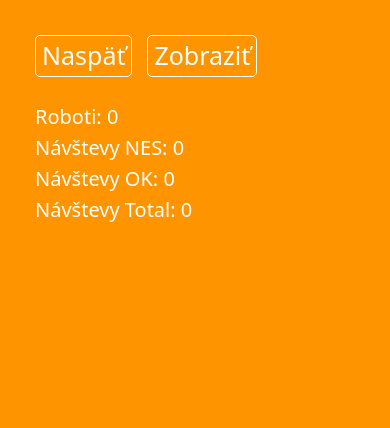
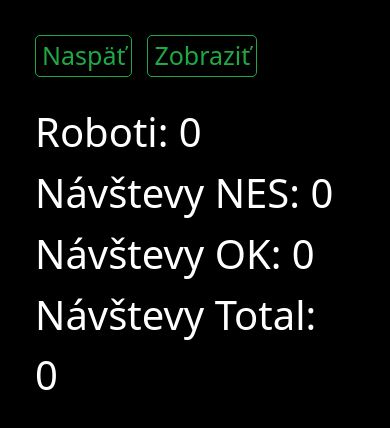
Before and after one commit to pkvarg/vite-dvl, a React (Vite) app in the folder client/: page /counter in a window 390 px wide. Shown: the top 428 px of the page. Built offline with nearby package versions, Linux system fonts and the light colour scheme; no server answers.

Commit message:
admin mob logout

```diff
--- a/client/src/Pages/Admin.jsx
+++ b/client/src/Pages/Admin.jsx
@@ -15,6 +15,7 @@
 import axios from 'axios'
 import './../admin.css'
 import { RiLogoutBoxRLine } from 'react-icons/ri'
+import { FcStatistics } from 'react-icons/fc'
 
 const Admin = () => {
   const navigate = useNavigate()
@@ -250,6 +251,9 @@
     window.open('https://drive.google.com', '_blank')
   }
 
+  const goCounter = () => {
+    navigate('/counter')
+  }
   return (
     <>
       <div className='admin'>
@@ -271,16 +275,18 @@
                 alt='Google-Drive'
                 onClick={openGoogleDrive}
               />
-              <a className='go-to-stats' href='/counter'>
-                Štatistiky
-              </a>
+
+              <FcStatistics className='stats' onClick={goCounter} />
+
               <RiLogoutBoxRLine className='logout-icon' onClick={signUserOut} />
             </div>
           ) : (
             <>
-              <a className='go-to-stats' href='/counter'>
+              {/* <a className='go-to-stats' href='/counter'>
                 Štatistiky
-              </a>
+              </a> */}
+              <FcStatistics className='stats-nosign-in' onClick={goCounter} />
+
               <img
                 className='google-sign-in'
                 src='/img/google.webp'
--- a/client/src/admin.css
+++ b/client/src/admin.css
@@ -376,7 +376,33 @@
   cursor: pointer;
 }
 
-.go-to-stats {
+.stats {
+  font-size: 40px;
+  cursor: pointer;
+  margin-bottom: 8%;
+}
+
+.stats:hover {
+  background-color: white;
+  border-radius: 50px;
+  border: 2px solid #1fa945;
+  width: 60px;
+}
+
+.stats-nosign-in {
+  font-size: 40px;
+  cursor: pointer;
+  margin-bottom: 5px;
+}
+
+.stats-nosign-in:hover {
+  background-color: white;
+  border-radius: 50px;
+  border: 2px solid #1fa945;
+  width: 60px;
+}
+
+/* .go-to-stats {
   text-decoration: none;
   color: #0fe94d;
   font-size: 30px;
@@ -384,7 +410,7 @@
 
 .go-to-stats:hover {
   color: #f4b400;
-}
+} */
 /* MEDIA QUERIES MEDIA QUERIES MEDIA QUERIES  MEDIA QUERIES  MEDIA QUERIES  MEDIA QUERIES  MEDIA QUERIES  MEDIA QUERIES  MEDIA QUERIES MEDIA QUERIES MEDIA QUERIES MEDIA QUERIES  MEDIA QUERIES  MEDIA QUERIES  MEDIA QUERIES  MEDIA QUERIES  MEDIA QUERIES  MEDIA QUERIESMEDIA QUERIES MEDIA QUERIES MEDIA QUERIES  MEDIA QUERIES  MEDIA QUERIES  MEDIA QUERIES  MEDIA QUERIES  MEDIA QUERIES  MEDIA QUERIESMEDIA QUERIES MEDIA QUERIES MEDIA QUERIES  MEDIA QUERIES  MEDIA QUERIES  MEDIA QUERIES  MEDIA QUERIES  MEDIA QUERIES  MEDIA QUERIESMEDIA QUERIES MEDIA QUERIES MEDIA QUERIES  MEDIA QUERIES  MEDIA QUERIES  MEDIA QUERIES  MEDIA QUERIES  MEDIA QUERIES  MEDIA QUERIES */
 
 @media (min-width: 100px) and (max-width: 990px) {
@@ -441,7 +467,7 @@
   .out-and-drive {
     flex-direction: row;
     justify-content: space-between;
-    width: 50%;
+    width: 60%;
     margin-bottom: 0px;
   }
 
@@ -504,4 +530,9 @@
     width: 90vw;
     flex-direction: column;
   }
+
+  .stats {
+    margin-bottom: 25px;
+    margin-right: 10px;
+  }
 }
--- a/client/src/index.css
+++ b/client/src/index.css
@@ -693,7 +693,7 @@
 }
 
 .counter-page {
-  background-color: #fe9400;
+  background-color: #000000;
   color: #fff;
   height: 100vh;
   display: flex;
@@ -703,17 +703,17 @@
 }
 
 .counter-page button {
-  border: 1px solid #fff;
+  border: 1px solid #1fa945;
   background: transparent;
   border-radius: 5px;
-  color: #fff;
+  color: #1fa945;
   font-size: 25px;
   cursor: pointer;
 }
 
 .counter-page button:hover {
-  background-color: #f0eceb;
-  color: #fe9400;
+  border: 1px solid #ffffff;
+  color: #ffffff;
 }
 
 .stats {
```
